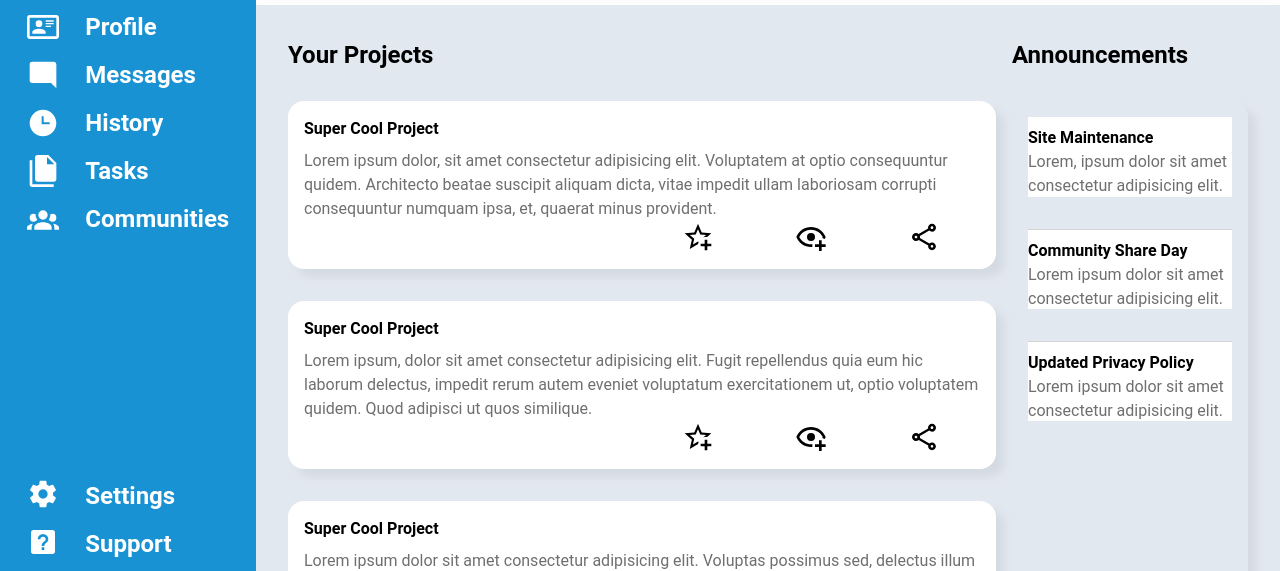
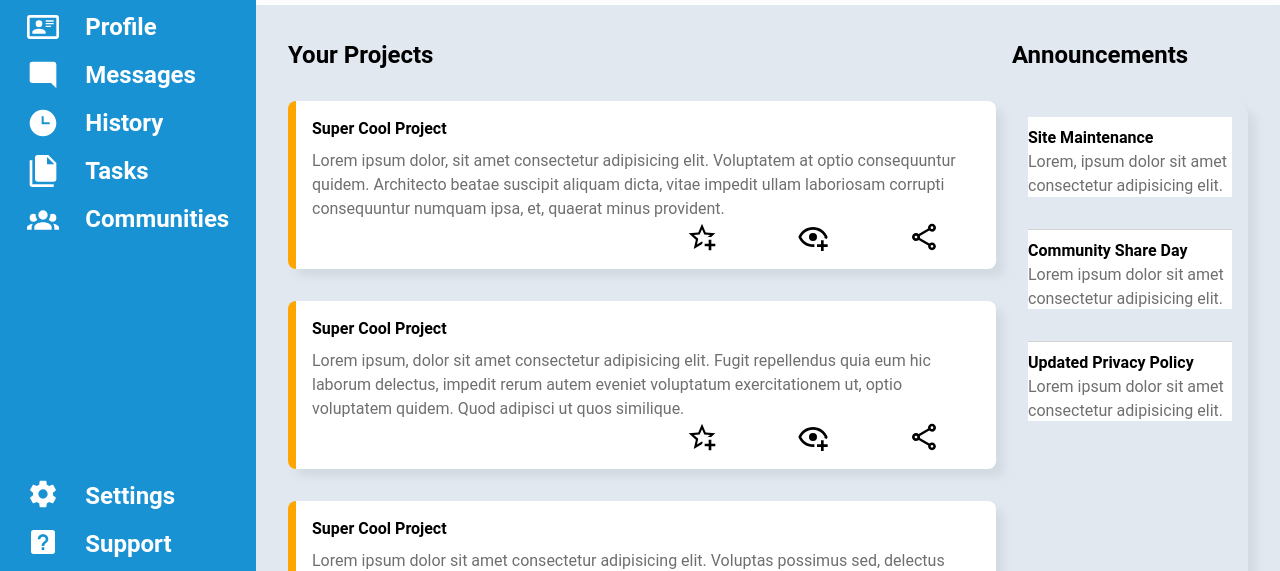
Before and after one commit to SirTortuga333/admin-dashboard, a plain HTML site: page index.html in a window 1280 px wide. Shown: the part 219-790 px from the top of the page. Drawn offline with Linux system fonts and the light colour scheme.

Commit message:
Added orange left border to project cards

```diff
--- a/style.css
+++ b/style.css
@@ -234,7 +234,8 @@ input[type="search"]{
     background-color: #fff;
     padding: 1rem;
     box-shadow: 0.5rem 0.5rem 0.5rem #d4dae2;
-    border-radius: 1rem;
+    border-radius: 0.5rem;
+    border-left: 0.5rem solid #ffa500;
 }
 .project-title{
     grid-column: 1 / -1;
```
